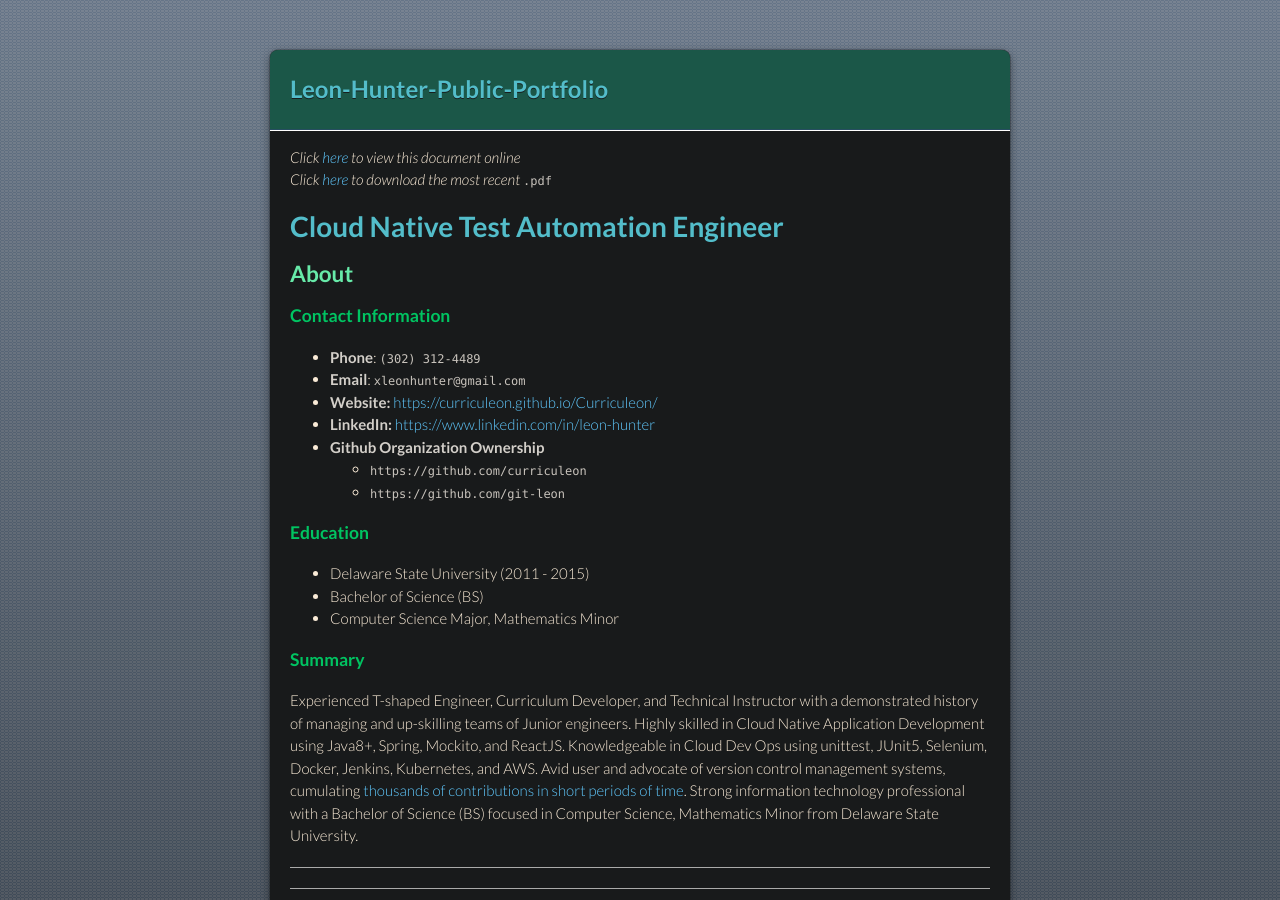
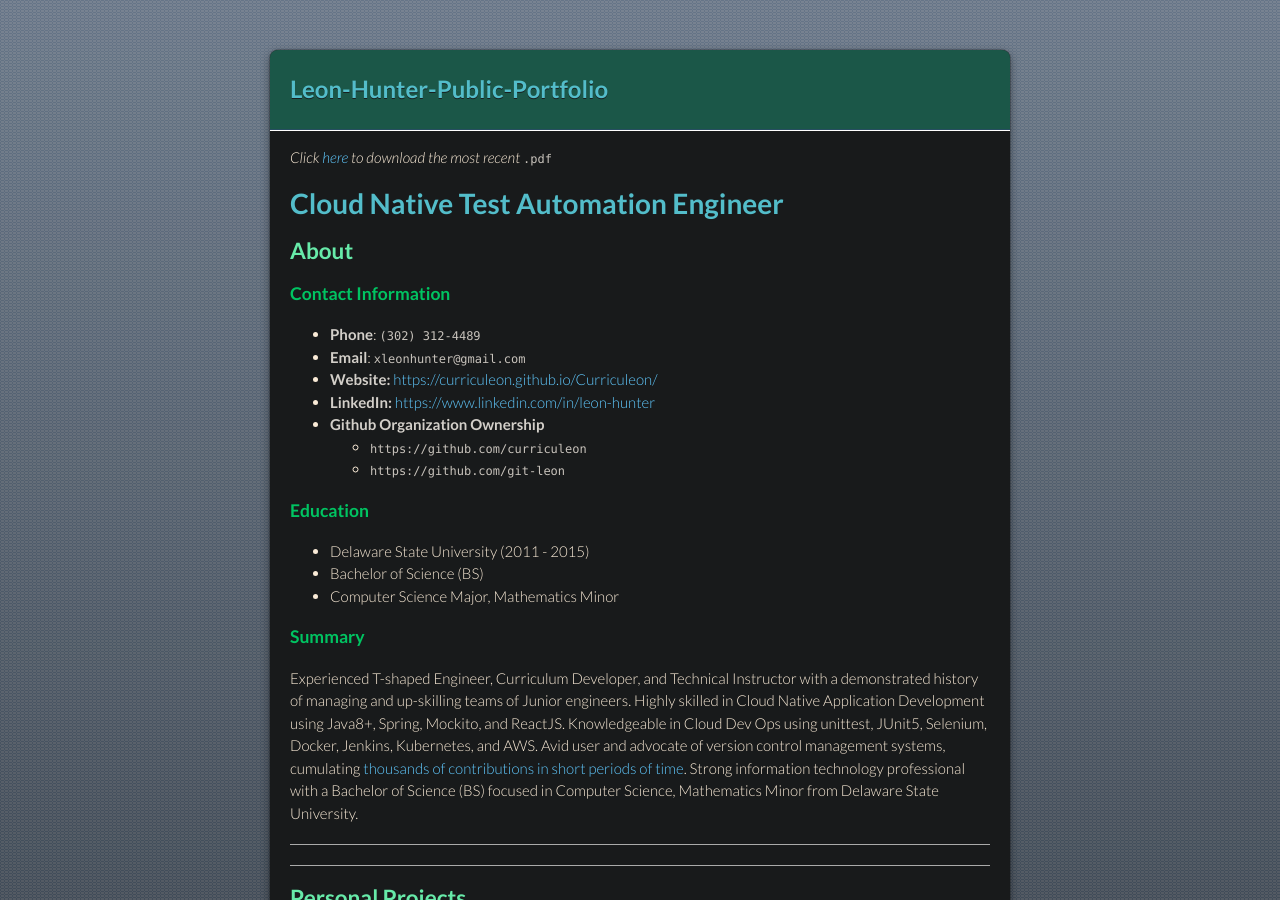
Before and after one commit to Git-Leon/Leon-Hunter-Public-Portfolio, a Jekyll site: the page built from index.md, in a window 1280 px wide and 900 px high. Built offline with Jekyll 4.4.1, drawn with Linux system fonts in a browser that asks for light colours; our own code applies the rules of GitHub Pages for plain Markdown files; the repository's description, which GitHub fills in, is left out.

```diff
--- a/index.md
+++ b/index.md
@@ -1,6 +1,6 @@
 <link rel="stylesheet" type="text/css" media="all" href="./style.css" />
 
-_Click [here](https://git-leon.github.io/Leon-Hunter-Public-Portfolio/) to view this document online_ <br>
+<!-- _Click [here](https://git-leon.github.io/Leon-Hunter-Public-Portfolio/) to view this document online_ <br> -->
 _Click [here](https://github.com/Git-Leon/Leon-Hunter-Public-Portfolio/raw/master/Leon-Hunter-Public-Portfolio.pdf) to download the most recent_ `.pdf`
 
 # Cloud Native Test Automation Engineer
```
